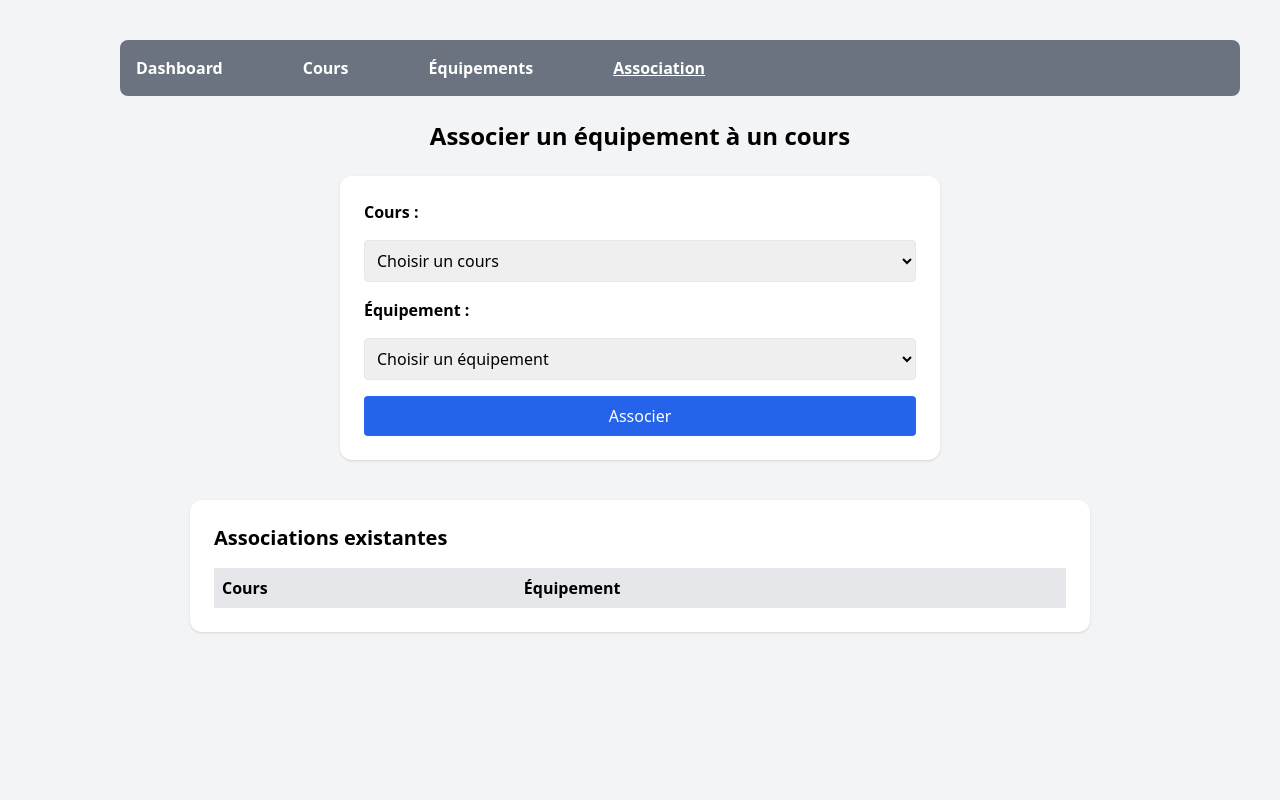
After one commit to maryemlakhouil/fitmanager, a PHP site: page /association.php in a window 1280 px wide. The commit adds this page. Run offline with PHP 8.4, Linux system fonts and the light colour scheme; data comes from the database, SQL or seed files in the repository; tables that the repository leaves empty hold one stand-in row (values such as "Sample post"); lists and menus that the app fills with data are empty; some libraries are stand-ins or nearby versions.

Commit message:
chosir un cours parmi les cours

```diff
--- /dev/null
+++ b/association.php
@@ -0,0 +1,92 @@
+<?php
+require_once "connex.php";
+
+// Traitement du formulaire
+if (isset($_POST['associer'])) {
+    $stmt = $pdo->prepare("INSERT INTO cours_equipements (courId, equipe_ID)
+                           VALUES (?, ?)");
+    $stmt->execute([$_POST['courId'], $_POST['equipe_ID']]);
+}
+
+// Récupérer les cours
+$cours = $pdo->query("SELECT courId, nom FROM cours")->fetchAll(PDO::FETCH_ASSOC);
+
+// Récupérer les équipements
+$equipements = $pdo->query("SELECT equipe_ID, nom FROM equipements")->fetchAll(PDO::FETCH_ASSOC);
+
+// Récupérer toutes les associations
+$assoc = $pdo->query("
+    SELECT ce.ID, c.nom AS coursNom, e.nom AS equipNom
+    FROM cours_equipements ce
+    JOIN cours c ON ce.courId = c.courId
+    JOIN equipements e ON ce.equipe_ID = e.equipe_ID
+")->fetchAll(PDO::FETCH_ASSOC);
+?>
+
+<!DOCTYPE html>
+<html lang="fr">
+<head>
+<meta charset="UTF-8">
+<title>Association Cours / Équipements</title>
+<script src="https://cdn.tailwindcss.com"></script>
+</head>
+<body class="bg-gray-100 min-h-screen p-10">
+<nav class="bg-gray-500 text-white p-4 ml-20 rounded-lg mb-6">
+    <ul class="flex gap-20 font-semibold">
+        <li><a href="dashbord.php" class="hover:text-[#4DA8DA]">Dashboard</a></li>
+        <li><a href="cours.php" class="hover:text-[#4DA8DA] ">Cours</a></li>
+        <li><a href="equipements.php" class="hover:text-[#4DA8DA]">Équipements</a></li>
+        <li><a href="association.php" class="hover:text-[#4DA8DA] underline">Association</a></li>
+    </ul>
+   </nav>
+<h2 class="text-2xl font-bold mb-6 text-center">Associer un équipement à un cours</h2>
+
+<form method="POST" class="bg-white p-6 rounded-xl shadow w-1/2 mx-auto space-y-4">
+
+    <label class="block font-semibold">Cours :</label>
+    <select name="courId" class="w-full border rounded p-2" required>
+        <option value="" disabled selected>Choisir un cours</option>
+        <?php foreach ($cours as $c): ?>
+        <option value="<?= $c['courId'] ?>"><?= $c['nom'] ?></option>
+        <?php endforeach; ?>
+    </select>
+
+    <label class="block font-semibold">Équipement :</label>
+    <select name="equipe_ID" class="w-full border rounded p-2" required>
+        <option value="" disabled selected>Choisir un équipement</option>
+        <?php foreach ($equipements as $e): ?>
+        <option value="<?= $e['equipe_ID'] ?>"><?= $e['nom'] ?></option>
+        <?php endforeach; ?>
+    </select>
+
+    <button type="submit" name="associer"
+            class="bg-blue-600 text-white w-full py-2 rounded hover:bg-blue-700">
+        Associer
+    </button>
+</form>
+
+
+<!-- Liste des associations -->
+<div class="mt-10 bg-white p-6 rounded-xl shadow w-3/4 mx-auto">
+    <h3 class="text-xl font-semibold mb-4">Associations existantes</h3>
+
+    <table class="w-full text-left border-collapse">
+        <thead>
+            <tr class="bg-gray-200">
+                <th class="p-2">Cours</th>
+                <th class="p-2">Équipement</th>
+            </tr>
+        </thead>
+        <tbody>
+        <?php foreach ($assoc as $a): ?>
+        <tr class="border-b">
+            <td class="p-2"><?= $a['coursNom'] ?></td>
+            <td class="p-2"><?= $a['equipNom'] ?></td>
+        </tr>
+        <?php endforeach; ?>
+        </tbody>
+    </table>
+</div>
+
+</body>
+</html>
--- a/dashbord.php
+++ b/dashbord.php
@@ -52,7 +52,7 @@ $typeEquipement = $pdo->query("SELECT COUNT(DISTINCT type) from equipements")->f
       <a href="#" class="px-4 py-2 rounded-lg hover:bg-gray-700 transition">Dashboard</a>
       <a href="cours.php" class="px-4 py-2 rounded-lg hover:bg-gray-700 transition">Cours</a>
       <a href="equipements.php" class="px-4 py-2 rounded-lg hover:bg-gray-700 transition">Équipements</a>
-      <a href="associative.php" class="px-4 py-2 rounded-lg hover:bg-gray-700 transition">Association</a>
+      <a href="association.php" class="px-4 py-2 rounded-lg hover:bg-gray-700 transition">Association</a>
       <a href="#" class="px-4 py-2 rounded-lg hover:bg-gray-700 transition">Déconnexion</a>
     </nav>
   </aside>
```
Also changed, not shown: associative.php (deleted, +0 -107 lines), cours.php (+9 -1 lines), equipements.php (+8 -1 lines), assests/diagrame_useCase.jpeg (added).
